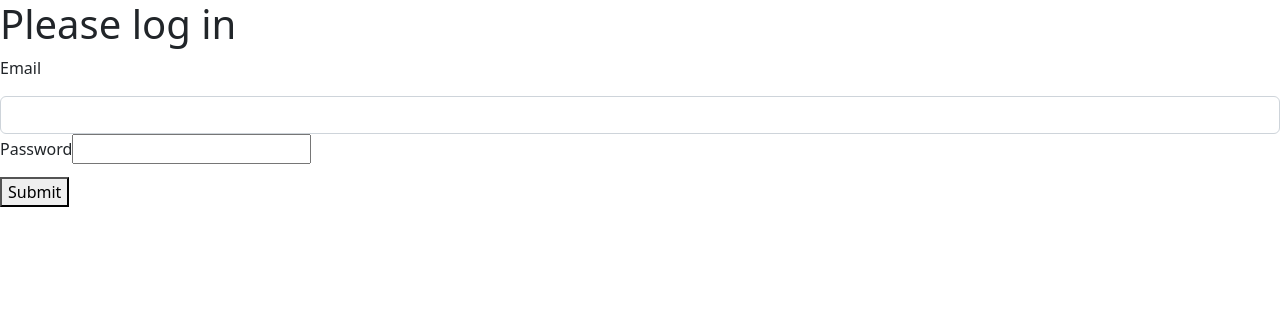
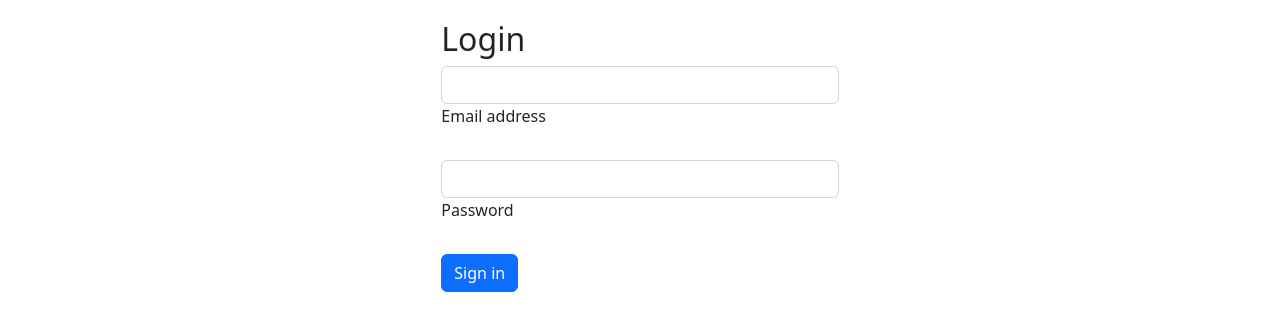
Before and after one commit to jamesnuge/skip-web, a React (Create React App) app: page / in a window 1280 px wide. Shown: the top 330 px of the page. Built offline with nearby package versions, Linux system fonts and the light colour scheme.

Commit message:
Fixed login page

```diff
--- a/src/App.tsx
+++ b/src/App.tsx
@@ -3,7 +3,7 @@ import { BrowserRouter, Route, Switch } from 'react-router-dom';
 import './App.css';
 import { Dashboard } from './components/results/Results';
 import { Login } from './components/login/Login';
-import { Nav, Navbar } from 'react-bootstrap';
+import { Button, Nav, Navbar } from 'react-bootstrap';
 import { Container } from 'react-bootstrap';
 import 'bootstrap/dist/css/bootstrap.css';
 import { QueryRaceResults } from './components/query/QueryRaceResults';
@@ -15,9 +15,17 @@ const storeToken = (token: string) => {
   localStorage.setItem('authToken', token);
 }
 
+const deleteToken = () => {
+  localStorage.removeItem('authToken')
+}
+
 const App = () => {
   const storedToken = fetchTokenFromStorage();
   const [token, setToken] = useState<string>(storedToken);
+  const logout = () => {
+    deleteToken();
+    window.location.reload();
+  }
   if (token === '') {
     return <Login onLogin={(token) => {
       setToken(token);
@@ -35,6 +43,11 @@ const App = () => {
           <Nav.Link href="/results">All Results</Nav.Link>
           <Nav.Link href="/query">Search Results</Nav.Link>
         </Nav>
+        <Nav className='ml-auto'>
+          <Nav.Item>
+            <a onClick={() => logout()}className='nav-link ml-auto'>Logout</a>
+          </Nav.Item>
+        </Nav>
       </Container>
     </Navbar>
     <div className="wrapper">
@@ -47,9 +60,7 @@ const App = () => {
             <QueryRaceResults />
           </Route>
           <Route path="/">
-              <Container>
-                <h2>Skip Data Webapp</h2>
-              </Container>
+            <QueryRaceResults />
           </Route>
         </Switch>
       </BrowserRouter>
--- a/src/components/login/Login.tsx
+++ b/src/components/login/Login.tsx
@@ -1,3 +1,4 @@
+import { Row, Col } from 'react-bootstrap';
 import { useForm } from 'react-hook-form';
 import './Login.css';
 import { loginApi, LoginRequest, LoginResponse } from './loginApi';
@@ -14,28 +15,56 @@ export const Login = ({ onLogin }: LoginProps) => {
       onLogin(credential.jwt)
     }
   };
-  return (
-    <>
-      <h1>Please log in</h1>
+  // return (
+  //   <>
+  //     <h1>Please log in</h1>
+  //     <form onSubmit={handleSubmit(tryLogin)}>
+  //       <div className='form-group'>
+  //         <label>
+  //           <p>Email</p>
+  //         </label>
+  //         <input className='form-control' type="text" {...register("email", { required: true })} />
+  //       </div>
+  //       <div className='form-group'>
+  //         <label>
+  //           <p>Password</p>
+  //         </label>
+  //         <input type="password" {...register("password", { required: true })} />
+  //       </div>
+  //       <div>
+  //         <button type="submit">Submit</button>
+  //       </div>
+  //     </form>
+  //   </>
+  // );
+  return <div className="wrapper">
+    <Row>
+      <Col/>
+      <Col><h2>Login</h2></Col>
+      <Col/>
+    </Row>
+    <Row>
+      <Col></Col>
+      <Col>
       <form onSubmit={handleSubmit(tryLogin)}>
-        <div className='form-group'>
-          <label>
-            <p>Email</p>
-          </label>
-          <input className='form-control' type="text" {...register("email", { required: true })} />
+        <div className="form-outline mb-4">
+          <input type="email" id="form2Example1" className="form-control" {...register("email", {required: true})} />
+          <label className="form-label" htmlFor="form2Example1">Email address</label>
         </div>
-        <div className='form-group'>
-          <label>
-            <p>Password</p>
-          </label>
-          <input type="password" {...register("password", { required: true })} />
+
+        <div className="form-outline mb-4">
+          <input type="password" id="form2Example2" className="form-control"  { ...register("password", {required:true})} />
+          <label className="form-label" htmlFor="form2Example2">Password</label>
         </div>
-        <div>
-          <button type="submit">Submit</button>
-        </div>
+
+        <button type="submit" className="btn btn-primary btn-block mb-4">Sign in</button>
+
       </form>
-    </>
-  );
+      </Col>
+      <Col></Col>
+    </Row>
+  </div>
+
 };
 
 function isLoginRequest(value: unknown): value is LoginRequest {
```
